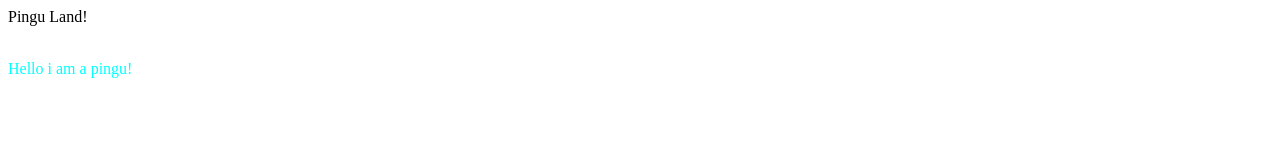
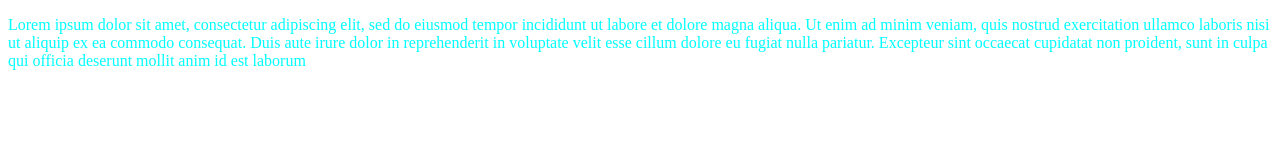
Before and after one commit to AtharvATAR/My-First-Website, a plain HTML site: page index.html in a window 1280 px wide. Drawn offline with Linux system fonts and the light colour scheme.

Commit message:
commit on index

```diff
--- a/index.html
+++ b/index.html
@@ -5,16 +5,24 @@
     <meta charset="UTF-8">
     <meta name="viewport" content="width=device-width, initial-scale=1.0">
 
-    <title>My First Website</title>
+    <title>Test website</title>
     <link rel="stylesheet"  href="./style.css">
 </head>
 <body>
+
     <div>
-        <header>Pingu Land!</header>
 
-        <br>
+    </div>
 
-        <p>Hello i am a pingu!</p>
-    </div>
+    <article>
+        <p>Lorem ipsum dolor sit amet, consectetur adipiscing elit,
+            sed do eiusmod tempor incididunt ut labore et dolore magna
+            aliqua. Ut enim ad minim veniam, quis nostrud exercitation
+            ullamco laboris nisi ut aliquip ex ea commodo consequat.
+            Duis aute irure dolor in reprehenderit in voluptate velit
+            esse cillum dolore eu fugiat nulla pariatur.
+            Excepteur sint occaecat cupidatat non proident,
+            sunt in culpa qui officia deserunt mollit anim id est laborum</p>
+    </article>
 </body>
 </html>
```
